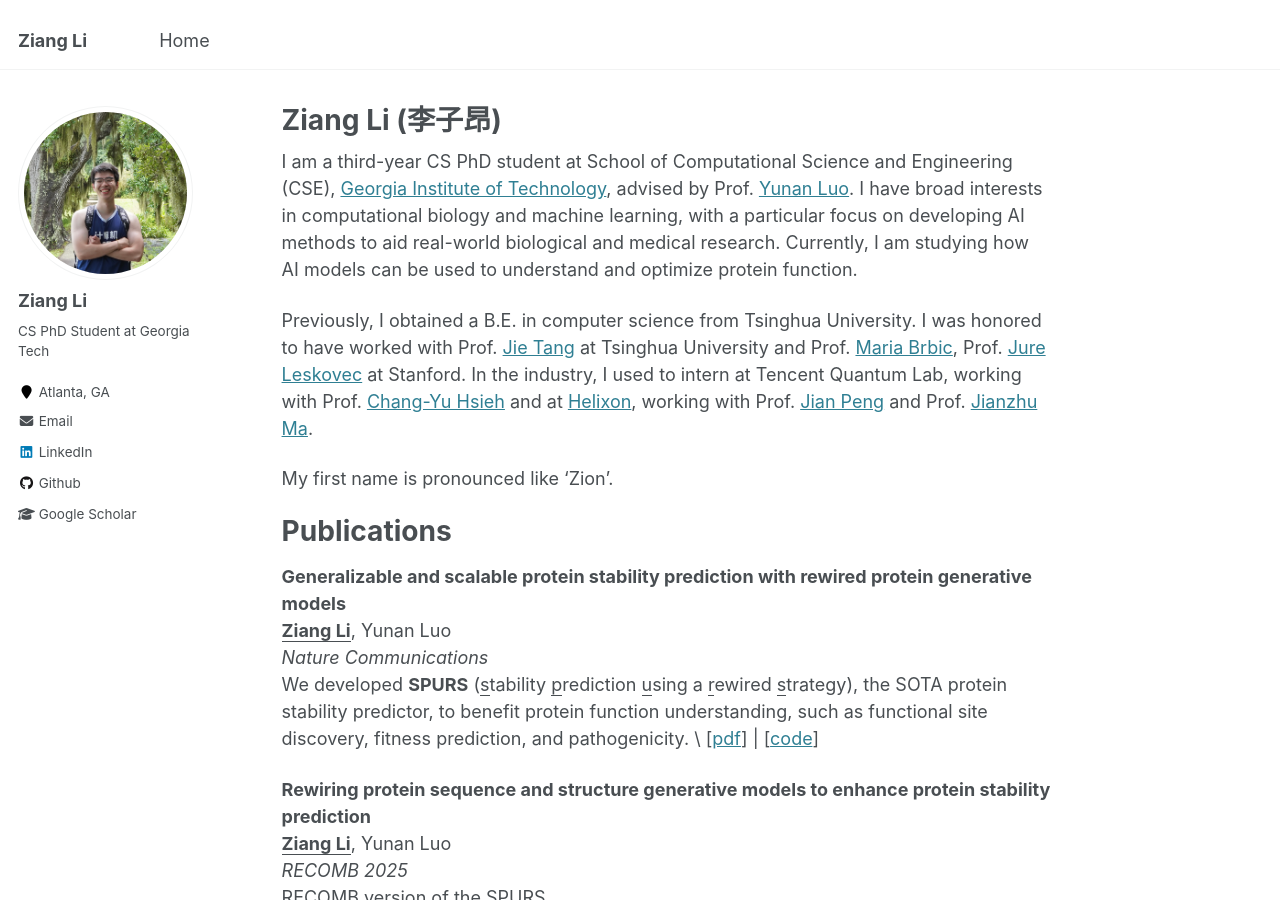
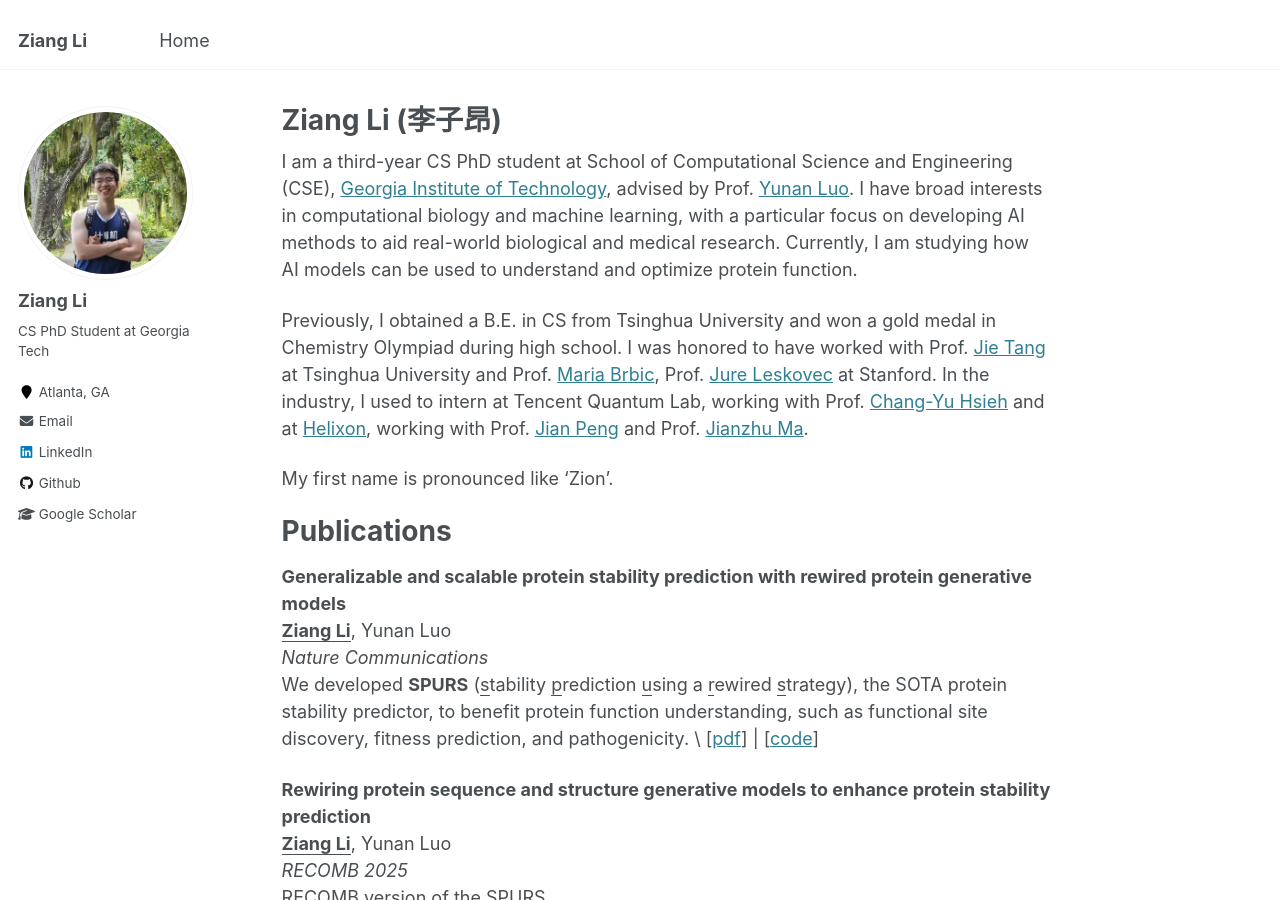
Before and after one commit to li-ziang/li-ziang.github.io, a Jekyll site: the page built from _pages/about.md, in a window 1280 px wide and 900 px high. Built offline with Jekyll 4.4.1, drawn with Linux system fonts in a browser that asks for light colours.

Commit message:
Revise about page with updated education details
Updated educational background and added achievement in Chemistry Olympiad.

```diff
--- a/_pages/about.md
+++ b/_pages/about.md
@@ -11,7 +11,7 @@ redirect_from:
 I am a third-year CS PhD student at School of Computational Science and Engineering (CSE), [Georgia Institute of Technology](https://www.gatech.edu/), advised by Prof. [Yunan Luo](https://faculty.cc.gatech.edu/~yunan/). I have broad interests in computational biology and machine learning, with a particular focus on developing AI methods to aid real-world biological and medical research. Currently, I am studying how AI models can be used to understand and optimize protein function.
 
 
-Previously, I obtained a B.E. in computer science from Tsinghua University. I was honored to have worked with Prof. [Jie Tang](https://keg.cs.tsinghua.edu.cn/jietang/) at Tsinghua University and Prof. [Maria Brbic](https://cs.stanford.edu/~mbrbic/), Prof. [Jure Leskovec](https://cs.stanford.edu/people/jure/) at Stanford. In the industry, I used to intern at Tencent Quantum Lab, working with Prof. [Chang-Yu Hsieh](https://scholar.google.com/citations?user=K-AjhSgAAAAJ&hl=id&oi=ao) and at [Helixon](https://www.helixon.com/), working with Prof. [Jian Peng](https://jianpeng.web.engr.illinois.edu/) and Prof. [Jianzhu Ma](https://majianzhu.com/).
+Previously, I obtained a B.E. in CS from Tsinghua University and won a gold medal in Chemistry Olympiad during high school. I was honored to have worked with Prof. [Jie Tang](https://keg.cs.tsinghua.edu.cn/jietang/) at Tsinghua University and Prof. [Maria Brbic](https://cs.stanford.edu/~mbrbic/), Prof. [Jure Leskovec](https://cs.stanford.edu/people/jure/) at Stanford. In the industry, I used to intern at Tencent Quantum Lab, working with Prof. [Chang-Yu Hsieh](https://scholar.google.com/citations?user=K-AjhSgAAAAJ&hl=id&oi=ao) and at [Helixon](https://www.helixon.com/), working with Prof. [Jian Peng](https://jianpeng.web.engr.illinois.edu/) and Prof. [Jianzhu Ma](https://majianzhu.com/).
 
 My first name is pronounced like 'Zion'.
 
```
